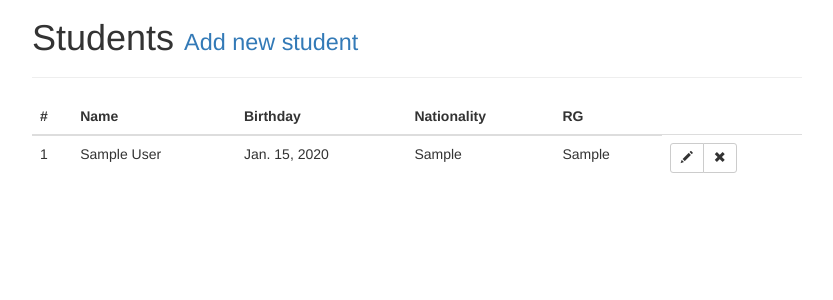
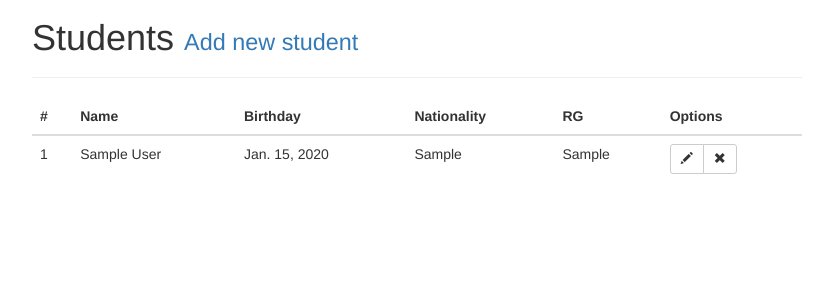
Before and after one commit to interlegis/regcert, a Django app: page /alunos in a window 1280 px wide. Shown: the part 242-542 px from the top of the page, without its empty margins (223-1056 px from the left). Run offline with Django 3.2, Linux system fonts and the light colour scheme; a user stored in the database is signed in; tables that the repository leaves empty hold one stand-in row (values such as "Sample post"); some libraries are stand-ins or nearby versions.

Commit message:
Fixed column missing in student's list table

```diff
--- a/src/core/templates/core/student_list.html
+++ b/src/core/templates/core/student_list.html
@@ -14,6 +14,7 @@
             <th>{% trans 'Birthday' %}</th>
             <th>{% trans 'Nationality' %}</th>
             <th>{% trans 'RG' %}</th>
+            <th>{% trans 'Options' %}</th>
         </tr>
     </thead>
     <tbody>
```
